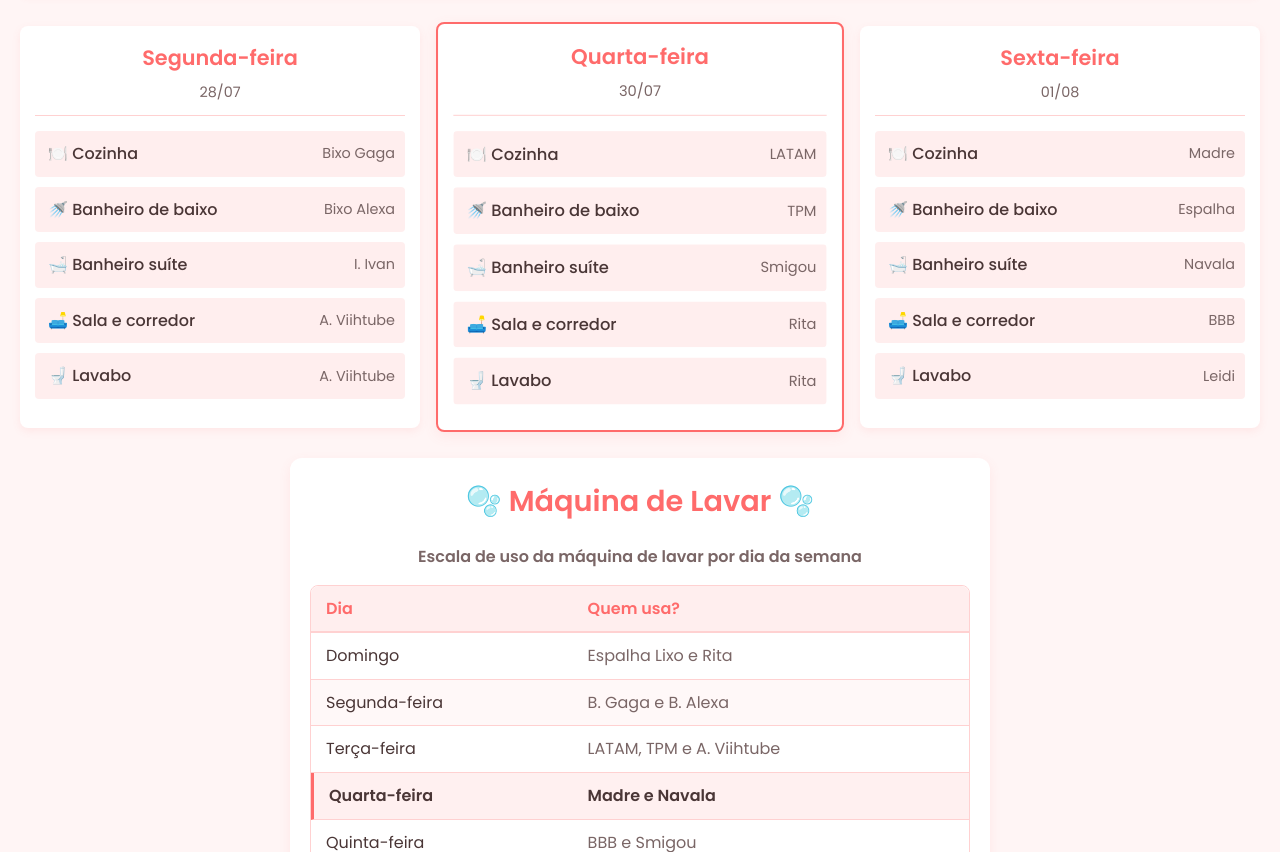
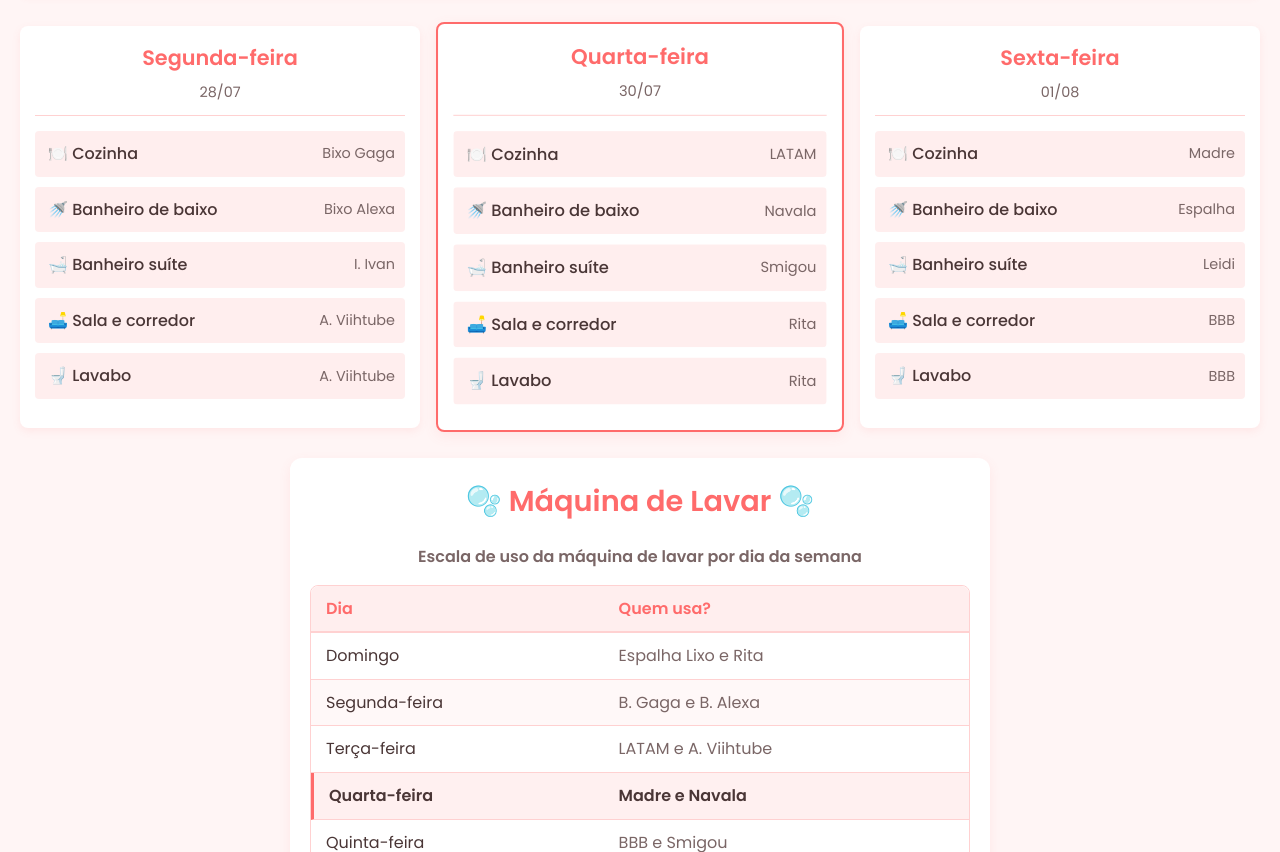
Before and after one commit to ThallesFelipe/Escalas-Tabajara, a website built with Vite: page index.html in a window 1280 px wide. Shown: the part 100-952 px from the top of the page. Built offline with nearby package versions, Linux system fonts and the light colour scheme.

Commit message:
fix: update washing schedule user names and improve HTML structure

```diff
--- a/index.html
+++ b/index.html
@@ -52,7 +52,7 @@
                         </tr>
                         <tr>
                             <td>Terça-feira</td>
-                            <td>LATAM, TPM e A. Viihtube</td>
+                            <td>LATAM e A. Viihtube</td>
                         </tr>
                         <tr>
                             <td>Quarta-feira</td>
@@ -74,7 +74,8 @@
                 </table>
             </div>
         </section>
-    </main>    <footer class="page-footer">
+    </main>
+    <footer class="page-footer">
         <p>&copy; <span id="currentYear"></span> - Desenvolvido por Espalha Lixo. 🚯</p>
     </footer>
 
--- a/src/js/modules/data.js
+++ b/src/js/modules/data.js
@@ -41,7 +41,7 @@ export const scheduleData = {
     {
       cozinha: 'Rita',
       banhBaixo: 'LATAM',
-      banhSuite: 'TPM',
+      banhSuite: 'Navala',
       sala: 'Smigou',
       lavabo: 'Smigou',
     },
@@ -49,11 +49,11 @@ export const scheduleData = {
       cozinha: 'Smigou',
       banhBaixo: 'Rita',
       banhSuite: 'LATAM',
-      sala: 'TPM',
-      lavabo: 'TPM'
+      sala: 'Navala',
+      lavabo: 'Navala'
     },
     {
-      cozinha: 'TPM',
+      cozinha: 'Navala',
       banhBaixo: 'Smigou',
       banhSuite: 'Rita',
       sala: 'LATAM',
@@ -61,7 +61,7 @@ export const scheduleData = {
     },
     {
       cozinha: 'LATAM',
-      banhBaixo: 'TPM',
+      banhBaixo: 'Navala',
       banhSuite: 'Smigou',
       sala: 'Rita',
       lavabo: 'Rita',
@@ -70,37 +70,30 @@ export const scheduleData = {
   friday: [
     {
       cozinha: 'BBB',
-      banhBaixo: 'Leidi',
+      banhBaixo: 'Madre',
+      banhSuite: 'Espalha',
+      sala: 'Leidi',
+      lavabo: 'Leidi',
+    },
+    {
+      cozinha: 'Leidi',
+      banhBaixo: 'BBB',
       banhSuite: 'Madre',
       sala: 'Espalha',
-      lavabo: 'Navala',
-    },
-    {
-      cozinha: 'Navala',
-      banhBaixo: 'BBB',
-      banhSuite: 'Leidi',
-      sala: 'Madre',
       lavabo: 'Espalha',
     },
     {
       cozinha: 'Espalha',
-      banhBaixo: 'Navala',
+      banhBaixo: 'Leidi',
       banhSuite: 'BBB',
-      sala: 'Leidi',
+      sala: 'Madre',
       lavabo: 'Madre',
     },
     {
       cozinha: 'Madre',
       banhBaixo: 'Espalha',
-      banhSuite: 'Navala',
+      banhSuite: 'Leidi',
       sala: 'BBB',
-      lavabo: 'Leidi',
-    },
-    {
-      cozinha: 'Leidi',
-      banhBaixo: 'Madre',
-      banhSuite: 'Espalha',
-      sala: 'Navala',
       lavabo: 'BBB',
     },
   ],
@@ -123,7 +116,7 @@ export const rooms = [
 export const washingSchedule = [
   { day: 'Domingo', users: 'Espalha Lixo e Rita', dayIndex: 0 },
   { day: 'Segunda-feira', users: 'B. Gaga e B. Alexa', dayIndex: 1 },
-  { day: 'Terça-feira', users: 'Latam, TPM e A. Viihtube', dayIndex: 2 },
+  { day: 'Terça-feira', users: 'Latam e A. Viihtube', dayIndex: 2 },
   { day: 'Quarta-feira', users: 'Madre e Navala', dayIndex: 3 },
   { day: 'Quinta-feira', users: 'BBB e Smigou', dayIndex: 4 },
   { day: 'Sexta-feira', users: 'Leidi', dayIndex: 5 },
--- a/src/js/modules/washingScheduleManager.js
+++ b/src/js/modules/washingScheduleManager.js
@@ -84,7 +84,7 @@ export class WashingScheduleManager {
       // Verifica se a linha está visível na viewport
       const rect = currentRow.getBoundingClientRect();
       const isVisible = rect.top >= 0 &&
-                       rect.bottom <= window.innerHeight;
+        rect.bottom <= window.innerHeight;
 
       if (!isVisible) {
         currentRow.scrollIntoView({
--- a/src/js/types.d.ts
+++ b/src/js/types.d.ts
@@ -5,4 +5,4 @@ declare global {
   }
 }
 
-export {};
+export { };
--- a/styles.css
+++ b/styles.css
@@ -38,7 +38,6 @@ h6 {
     overflow-wrap: break-word;
 }
 
-/* --- Variables --- */
 :root {
     --color-primary: #ff6b6b;
     --color-background: #fff5f5;
```
Also changed, not shown: src/js/modules/dateUtils.js (+4 -4 lines), src/test/dateUtils.test.js (+1 -1 lines), src/js/app.js (line endings or trailing spaces), src/js/modules/domUtils.js (line endings or trailing spaces), src/js/modules/scheduleRenderer.js (line endings or trailing spaces), src/js/modules/themeManager.js (line endings or trailing spaces).
